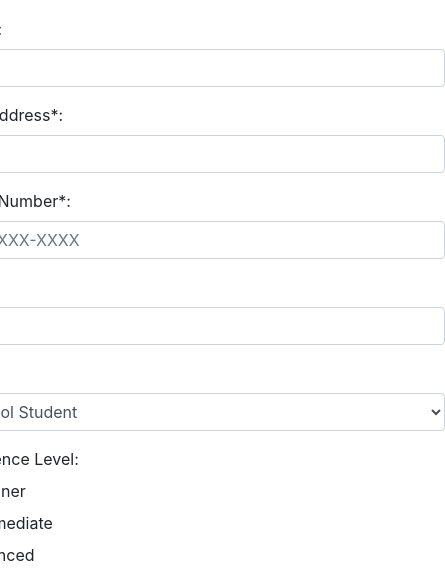
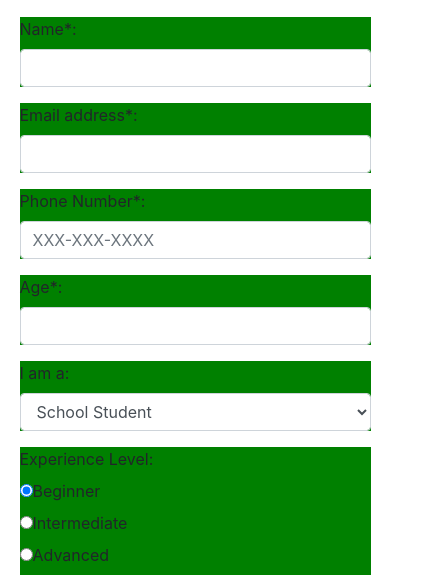
Before and after one commit to alvingomez/Event-registration-app, a website built with webpack: page public/index.html in a window 390 px wide. Shown: the part 240-828 px from the top of the page, 445 px wide, since content can reach past the window. Built offline with nearby package versions, Linux system fonts and the light colour scheme.

Commit message:
Break Points
This will check whether the device width is less than 736px and then add min-width of 90vw

```diff
--- a/src/css/styles.css
+++ b/src/css/styles.css
@@ -17,3 +17,11 @@ body {
 .form-group {
   min-width: 500px;
 }
+
+/* Small devices (portrait tablets and large phones, 736px and up) */
+@media only screen and (max-width: 736px){
+  .form-group {
+    min-width:90vw;
+    background:green;
+  }
+}
```
